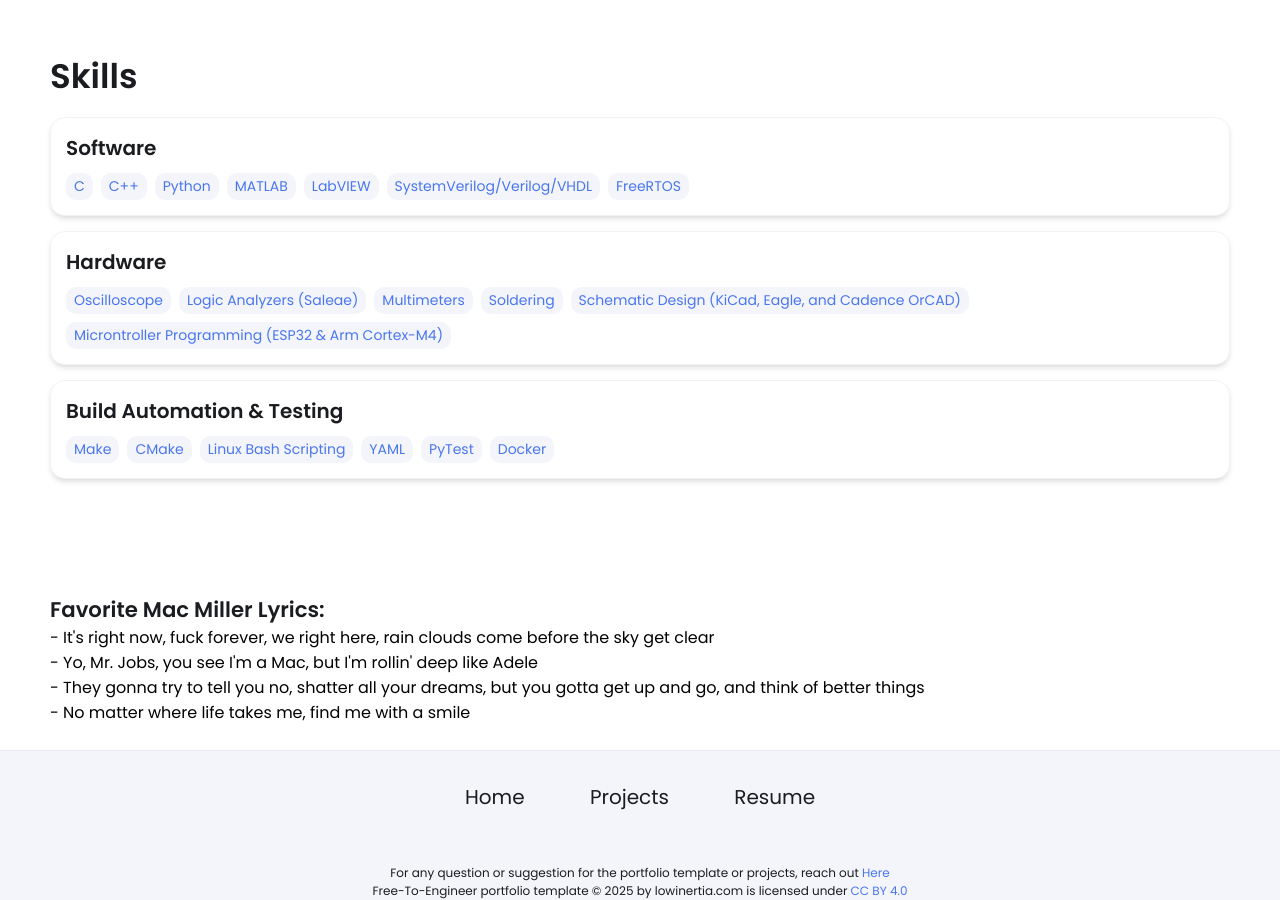
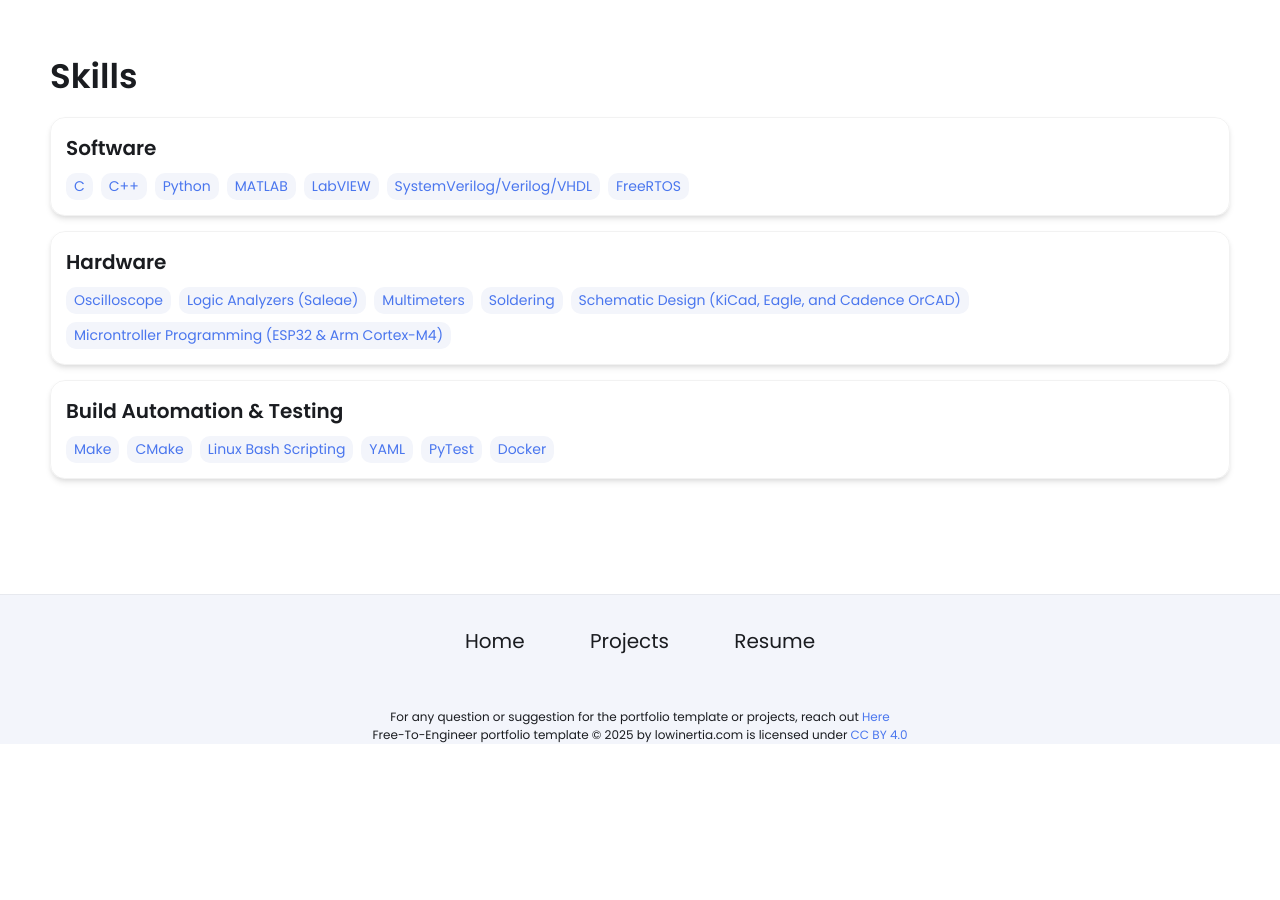
Before and after one commit to jovankoledin/jovankoledin.github.io, a Jekyll site: the page built from index.html, in a window 1280 px wide and 900 px high, scrolled down 1930 px. Built offline with Jekyll 4.4.1, drawn with Linux system fonts in a browser that asks for light colours; after the commit the page ends 2674 px from its top, so only the background shows below that.

Commit message:
Update index.html

```diff
--- a/index.html
+++ b/index.html
@@ -17,14 +17,3 @@ layout: wrapper
 </div>
 {% include projects.html%}
 {% include skills.html%}
-
-<body>
-    <h2> Favorite Mac Miller Lyrics: </h2>
-        <ul>
-          <blockquote>    - It's right now, fuck forever, we right here, rain clouds come before the sky get clear </blockquote>
-          <blockquote>    - Yo, Mr. Jobs, you see I'm a Mac, but I'm rollin' deep like Adele </blockquote>
-          <blockquote>    - They gonna try to tell you no, shatter all your dreams, but you gotta get up and go, and think of better things </blockquote>
-          <blockquote>    - No matter where life takes me, find me with a smile </blockquote>
-          <blockquote> <br> </blockquote>
-        </ul>
-</body>
```
